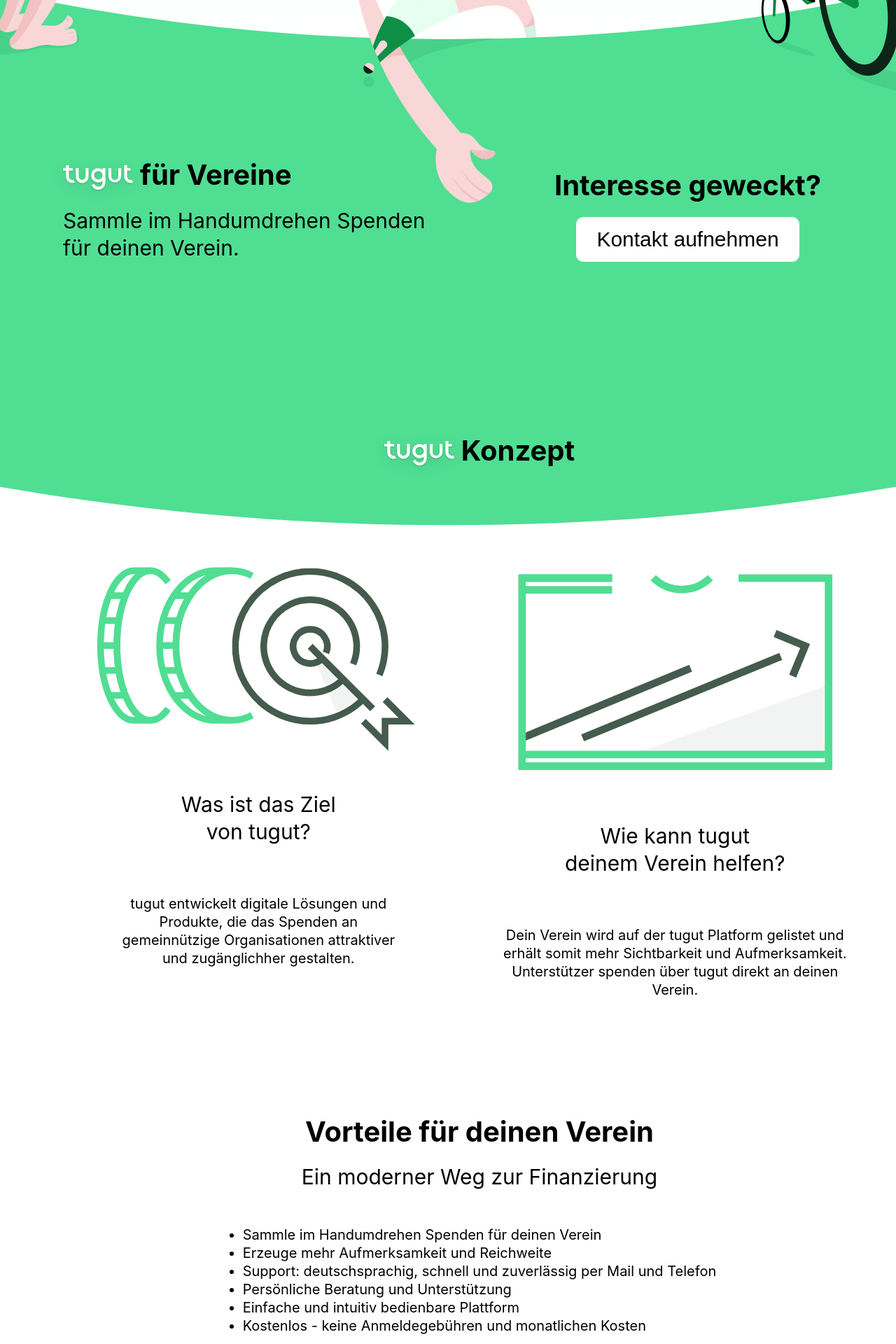
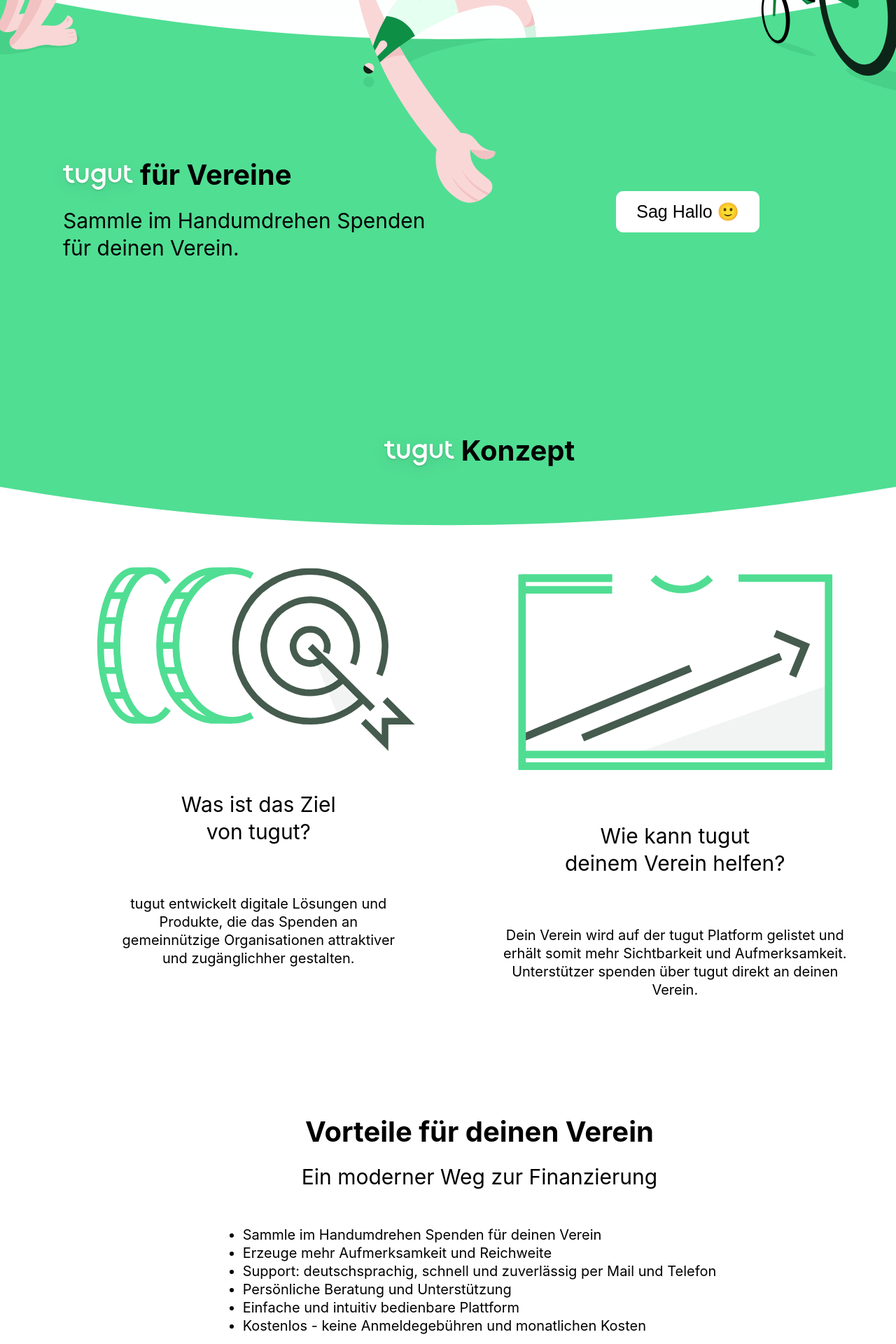
Before and after one commit to tugut-de/site, a Jekyll site: the page built from index.html, in a window 1280 px wide. Shown: the part 444-2364 px from the top of the page at 70% size. Built offline with Jekyll 4.4.1, drawn with Linux system fonts in a browser that asks for light colours; nearby versions of some CDN libraries.

Commit message:
improve cta texts

```diff
--- a/_layouts/default.html
+++ b/_layouts/default.html
@@ -30,10 +30,7 @@
             </div>
           </div>
           <div id="what-right">
-            <div id="what-is">
-              Interesse geweckt?
-            </div>
-            <input type="button" class="btn cta" value="Kontakt aufnehmen" onclick="location.href='mailto:info@tugut.de';"/>
+            <input type="button" class="btn cta" value="Sag Hallo 🙂" onclick="location.href='mailto:info@tugut.de';"/>
           </div>
         </div>
 
@@ -118,7 +115,7 @@
           <div id="what-is">
             Mehr Infos?
           </div>
-          <input type="button" class="btn cta-green" value="Kontakt aufnehmen" onclick="location.href='mailto:info@tugut.de';"/>
+          <input type="button" class="btn cta-green" value="Uns schreiben" onclick="location.href='mailto:info@tugut.de';"/>
         </div>
 
       </div>
--- a/_sass/layout.scss
+++ b/_sass/layout.scss
@@ -151,7 +151,7 @@
 #what-right {
 	display: flex;
 	flex-direction: column;
-	justify-content: end;
+	justify-content: center;
 	align-items: center;
 	text-align: center;
 	width: 100%;
@@ -162,7 +162,7 @@
 	background-color: white;
 	color: black;
 	padding: 14px 28px;
-	font-size: 3rem;
+	font-size: 2.5rem;
 	cursor: pointer;
 	border-radius: 10px;
 }
```
